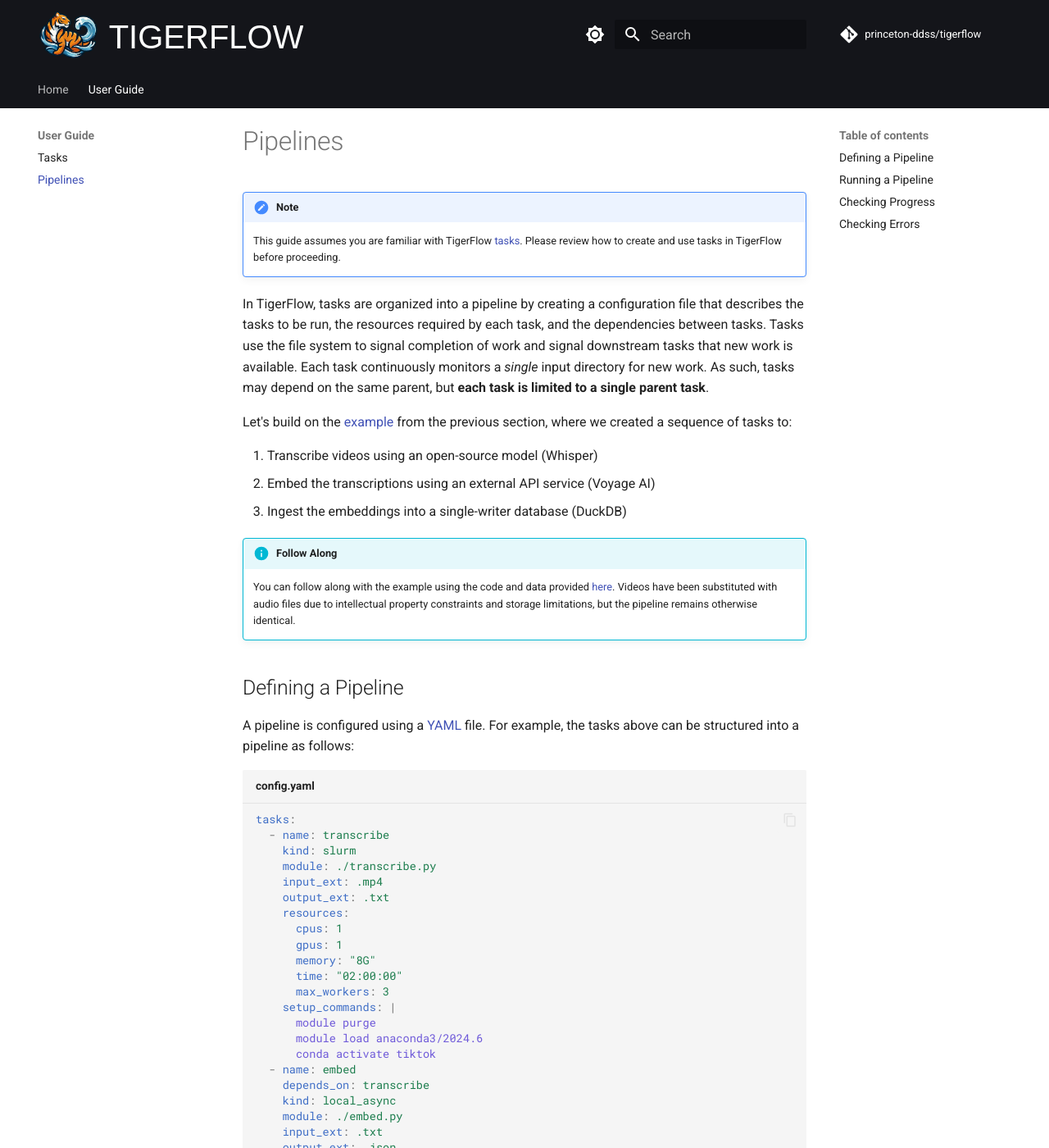
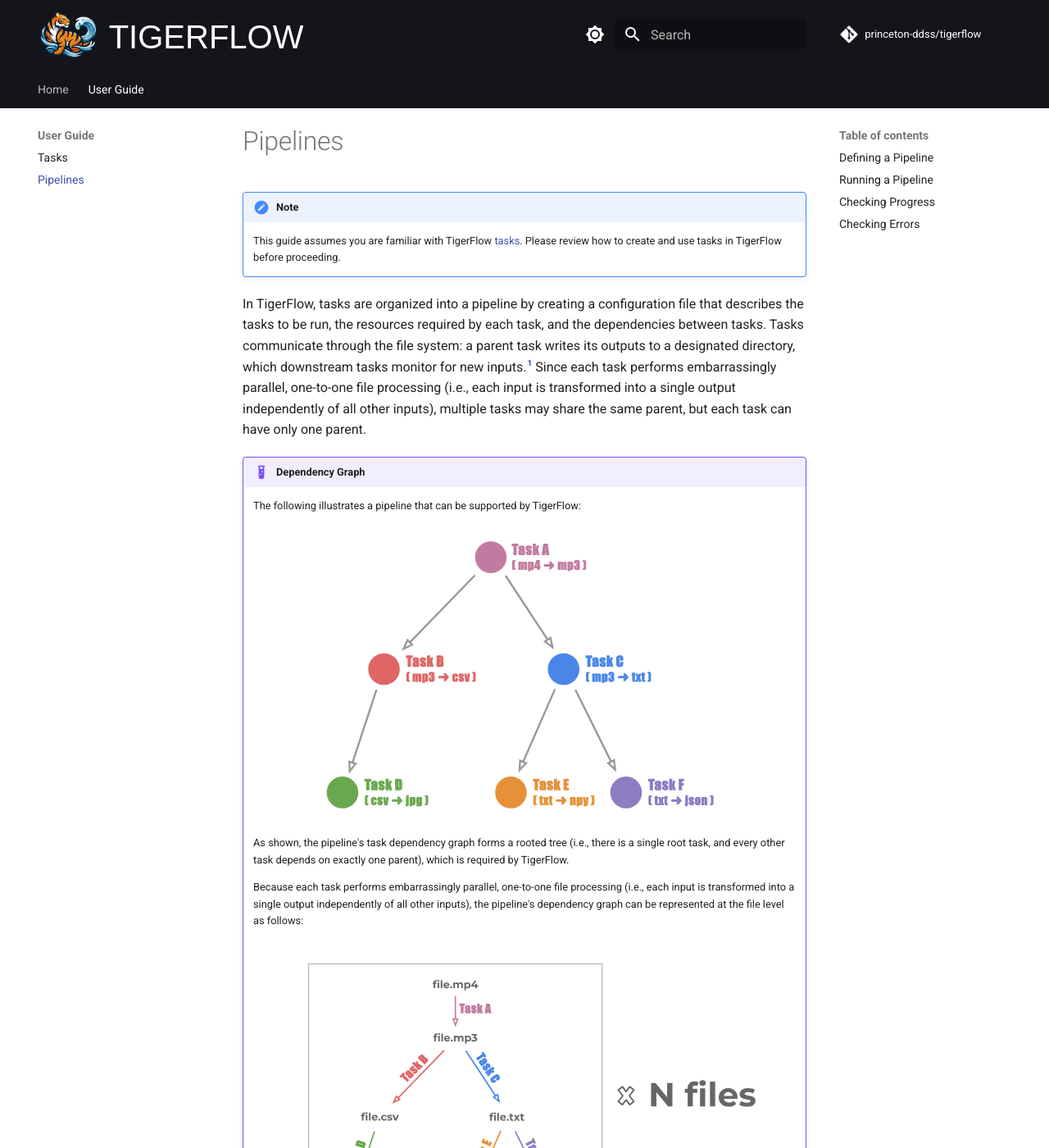
Before and after one commit to princeton-ddss/tigerflow, an MkDocs documentation site: the page built from docs/mkdocs/guides/pipeline.md, in a window 1280 px wide and 1400 px high. Shown: the whole window at 82% size. Built offline with MkDocs 1.6.1 and Material for MkDocs 9.7.7, drawn with Linux system fonts in a browser that asks for light colours; some web fonts are replaced; comment, search, counter and statistics services are not loaded; the version menu is left out; some of the changed text lies outside the part shown.

Commit message:
Make additional improvements

```diff
--- a/docs/mkdocs.yml
+++ b/docs/mkdocs.yml
@@ -24,6 +24,7 @@ theme:
   features:
     - content.code.annotate
     - content.code.copy
+    - content.footnote.tooltips
     - header.autohide
     - navigation.instant
     - navigation.tabs
--- a/docs/mkdocs/guides/pipeline.md
+++ b/docs/mkdocs/guides/pipeline.md
@@ -2,9 +2,38 @@
 
 !!! note
 
-    This guide assumes you are familiar with TigerFlow [tasks](task.md). Please review how to create and use tasks in TigerFlow before proceeding.
+    This guide assumes you are familiar with TigerFlow [tasks](task.md).
+    Please review how to create and use tasks in TigerFlow before proceeding.
 
-In TigerFlow, tasks are organized into a pipeline by creating a configuration file that describes the tasks to be run, the resources required by each task, and the dependencies between tasks. Tasks use the file system to signal completion of work and signal downstream tasks that new work is available. Each task continuously monitors a *single* input directory for new work. As such, tasks may depend on the same parent, but **each task is limited to a single parent task**.
+In TigerFlow, tasks are organized into a pipeline by creating a configuration file that
+describes the tasks to be run, the resources required by each task, and the dependencies
+between tasks. Tasks communicate through the file system: a parent task writes its outputs
+to a designated directory, which downstream tasks monitor for new inputs.[^1] Since each task
+performs embarrassingly parallel, one-to-one file processing (i.e., each input is transformed
+into a single output independently of all other inputs), multiple tasks may share the same
+parent, but each task can have only one parent.
+
+[^1]:
+    TigerFlow uses the dependency information specified in the pipeline configuration
+    to automatically organize input and output directories between tasks, so users do not
+    need to handle this file organization manually.
+
+!!! example "Dependency Graph"
+
+    The following illustrates a pipeline that can be supported by TigerFlow:
+
+    ![Pipeline Task Dependency](../assets/img/task_dependency.svg){ align=right }
+
+    As shown, the pipeline's task dependency graph forms a rooted tree
+    (i.e., there is a single root task, and every other task depends on
+    exactly one parent), which is required by TigerFlow.
+
+    Because each task performs embarrassingly parallel, one-to-one file
+    processing (i.e., each input is transformed into a single output
+    independently of all other inputs), the pipeline's dependency graph
+    can be represented at the file level as follows:
+
+    ![Pipeline File Dependency](../assets/img/file_dependency.svg){ align=right }
 
 Let's build on the [example](task.md#examples) from the previous section, where we created a sequence of tasks to:
 
--- a/pyproject.toml
+++ b/pyproject.toml
@@ -39,5 +39,5 @@ build-backend = "hatchling.build"
 
 [dependency-groups]
 dev = [
-    "mkdocs-material>=9.6.19",
+    "mkdocs-material>=9.7.0",
 ]
```
Also changed, not shown: docs/mkdocs/guides/task.md (+29 -5 lines), docs/mkdocs/index.md (+5 -5 lines), docs/mkdocs/assets/img/file_dependency.svg (added), docs/mkdocs/assets/img/task_dependency.svg (added), 1 other file.
